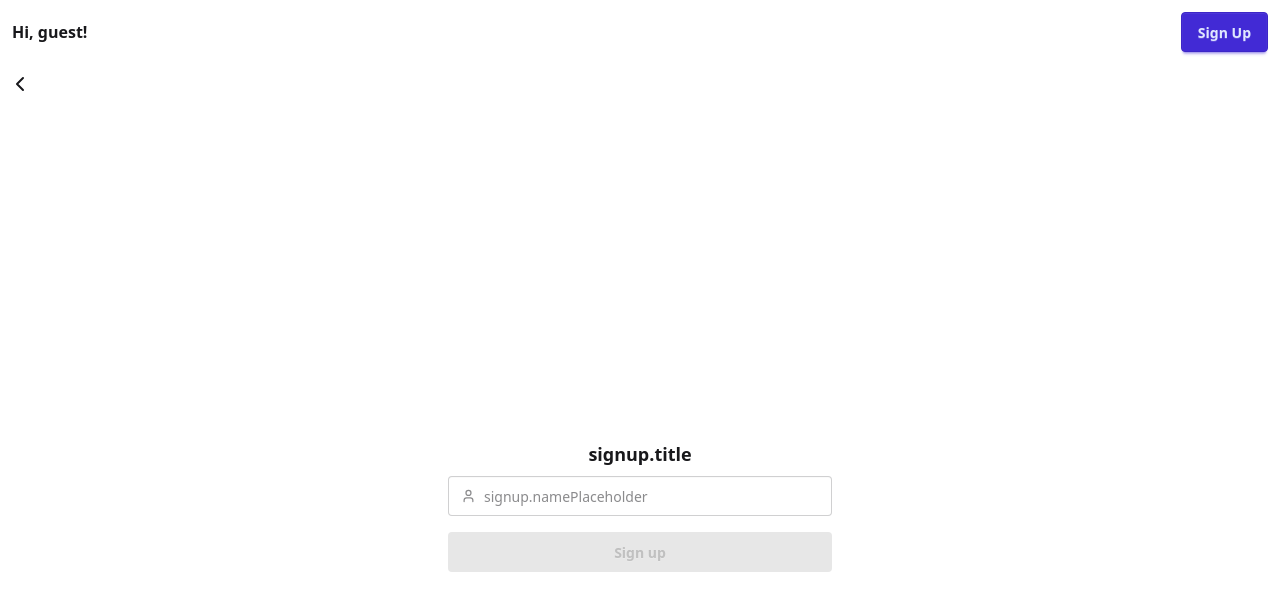
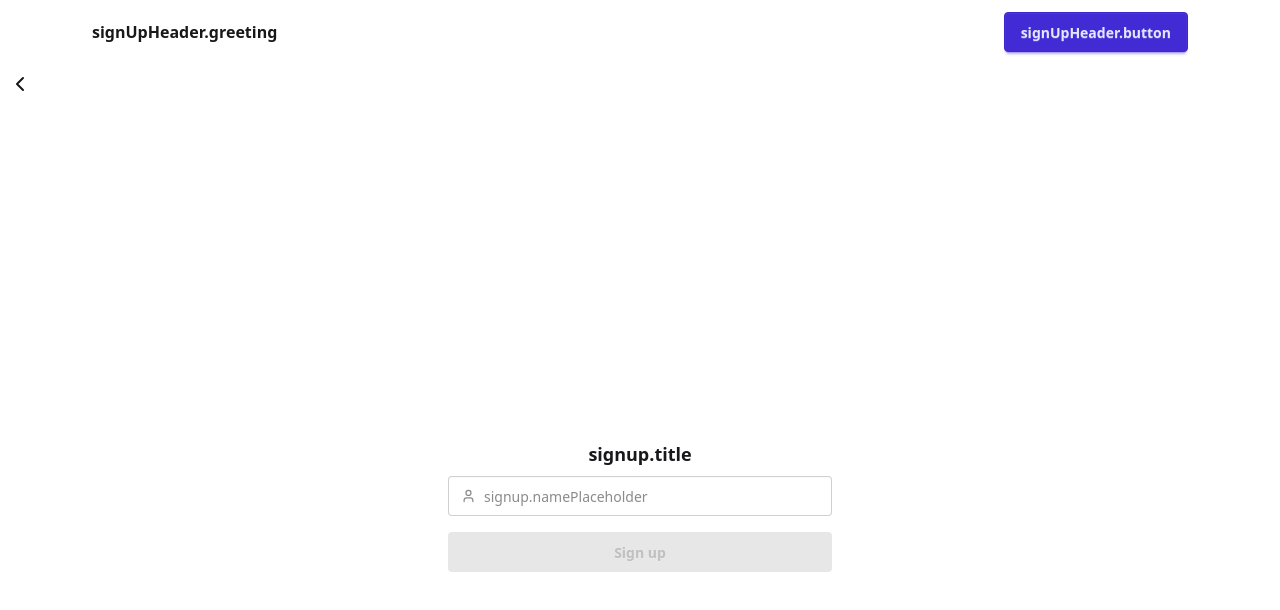
Before and after one commit to evops-sum25/evops-website, a Next.js app: page /en/signup in a window 1280 px wide. Shown: the top 610 px of the page. Built offline with nearby package versions, Linux system fonts and the light colour scheme; what i18next-resources-to-backend would draw is missing.

Commit message:
feat: add i18n to header

```diff
--- a/src/components/widgets/SignUpHeader.tsx
+++ b/src/components/widgets/SignUpHeader.tsx
@@ -1,17 +1,19 @@
 "use client";
 
 import { useRouter } from "next/navigation";
+import { useT } from "@/app/i18n/client";
 
 export default function SignUpHeader() {
+  const { t } = useT("common", { keyPrefix: "signUpHeader" });
   const router = useRouter();
   return (
-    <header className="flex w-full flex-row items-center justify-between p-3">
-      <p className="text-base-content font-semibold">Hi, guest!</p>
+    <header className="flex w-full flex-row items-center justify-between py-3 px-23">
+      <p className="text-base-content font-semibold">{t("greeting")}</p>
       <button
         className="btn btn-primary"
         onClick={() => router.push("/signup")}
       >
-        Sign Up
+        {t('button')}
       </button>
     </header>
   );
--- a/src/locales/en/common.json
+++ b/src/locales/en/common.json
@@ -4,5 +4,9 @@
     "namePlaceholder": "Name",
     "button": "Sign up",
     "usernameEmpty": "The username cannot be empty."
+  },
+  "signUpHeader": {
+    "greeting": "Hi, guest!",
+    "button": "Sign Up"
   }
 }
--- a/src/locales/ru/common.json
+++ b/src/locales/ru/common.json
@@ -4,5 +4,9 @@
     "namePlaceholder": "Имя",
     "button": "Зарегистрироваться",
     "usernameEmpty": "Имя пользователя не может быть пустым."
+  },
+  "signUpHeader": {
+    "greeting": "Привет, гость!",
+    "button": "Войти"
   }
 }
```
